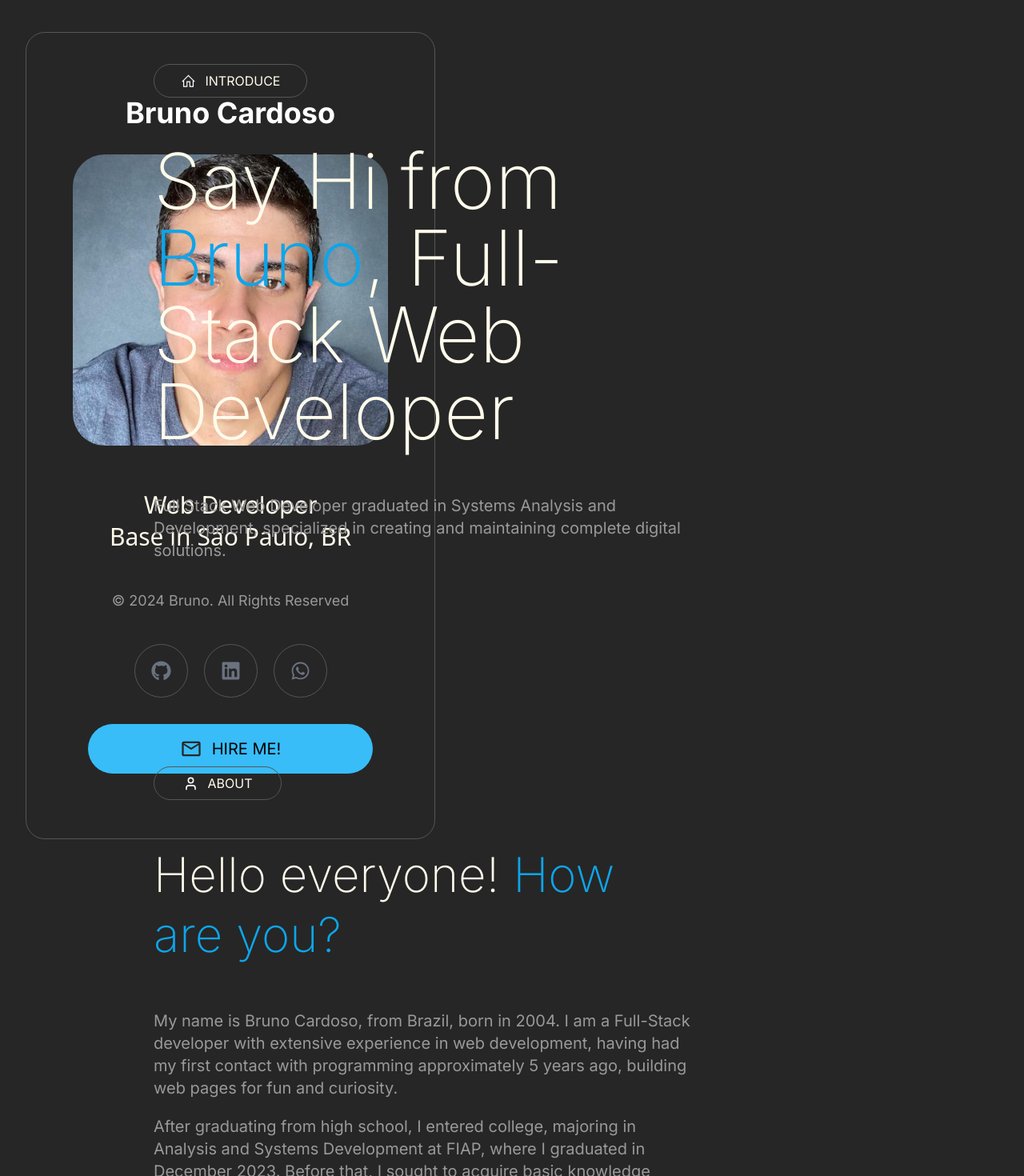
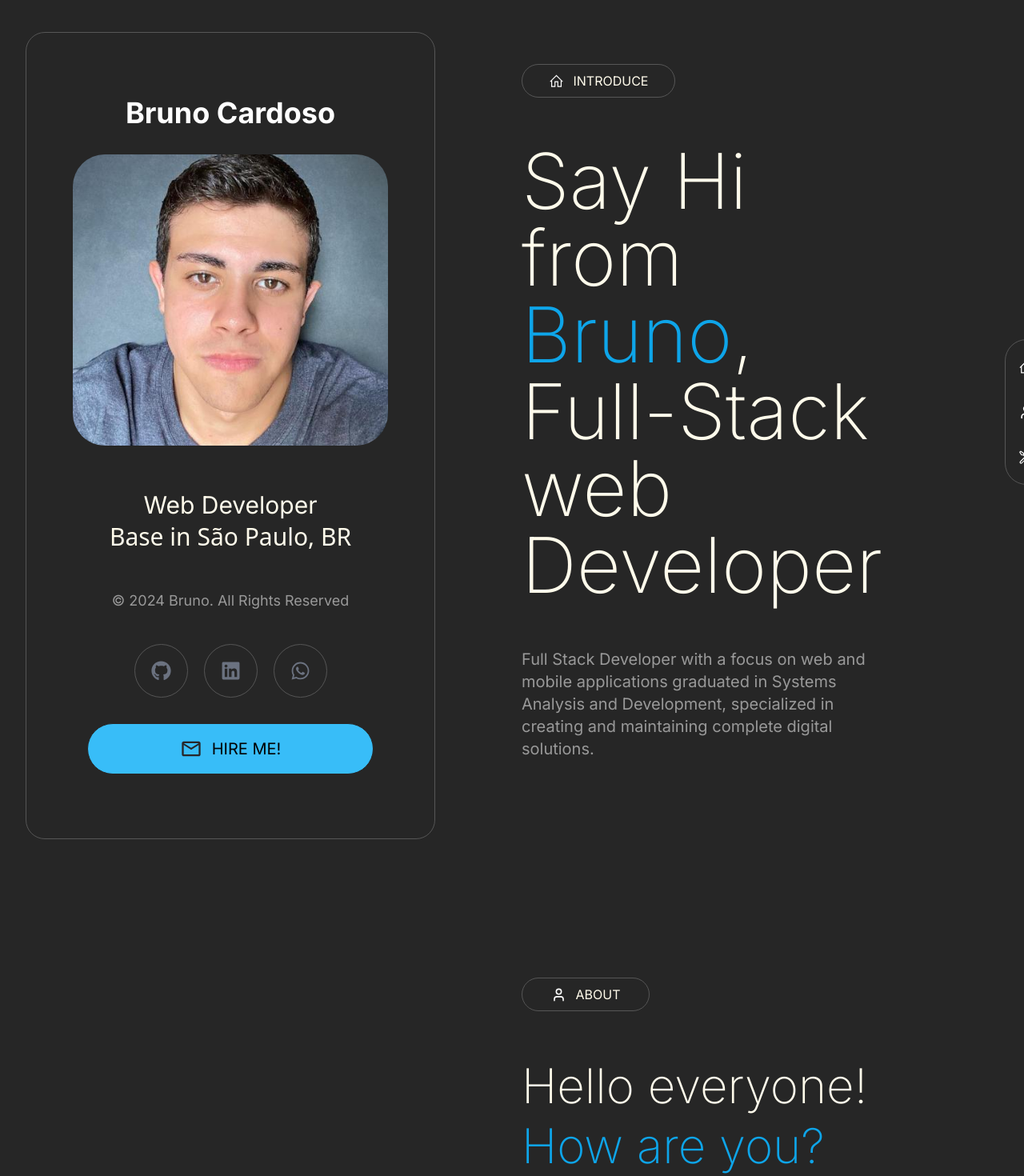
Before and after one commit to BrunoCardoso02/Portfolio, a Next.js app: page / in a window 1280 px wide. Shown: the top 1470 px of the page at 80% size. Built offline with nearby package versions, Linux system fonts and the light colour scheme.

Commit message:
navbar created

```diff
--- a/package.json
+++ b/package.json
@@ -14,12 +14,14 @@
     "npm": "^10.4.0",
     "react": "^18",
     "react-dom": "^18",
-    "react-icons": "^5.0.1"
+    "react-icons": "^5.0.1",
+    "react-scroll": "^1.9.0"
   },
   "devDependencies": {
     "@types/node": "^20",
     "@types/react": "^18",
     "@types/react-dom": "^18",
+    "@types/react-scroll": "^1.8.10",
     "autoprefixer": "^10.0.1",
     "eslint": "^8",
     "eslint-config-next": "14.1.0",
--- a/src/app/layout.tsx
+++ b/src/app/layout.tsx
@@ -7,8 +7,8 @@ const interSans = Inter({
 })
 
 export const metadata: Metadata = {
-  title: "Create Next App",
-  description: "Generated by create next app",
+  title: "Bruno - Personal Portfolio",
+  description: "Personal portfolio created by me",
 };
 
 export default function RootLayout({
--- a/src/app/page.tsx
+++ b/src/app/page.tsx
@@ -1,14 +1,13 @@
 import CardProfile from "@/components/CardProfile";
-import AboutMeSection from '@/components/AboutMeSection'
+import AboutMeSection from '@/components/AboutMeSection';
+import NavBarContainer from "@/components/NavBarContainer"
 
 export default function Home() {
   return (
-    <section className="h-full w-full flex flex-row bg-primary-gray px-8 py-10">
+    <section id="start" className="h-full w-full flex flex-row gap-20 bg-primary-gray px-8 py-10">
       <CardProfile/>
       <AboutMeSection/>
-      <div className="h-full w-72">
-
-      </div>
+      <NavBarContainer/>
     </section>
 
   );
--- a/src/components/AboutMeSection.jsx
+++ b/src/components/AboutMeSection.jsx
@@ -3,20 +3,20 @@ import { LiaHomeSolid } from "react-icons/lia";
 import { VscTools } from "react-icons/vsc";
 import Image from "next/image";
 import Reactlogo from "@/assets/React_Logo_SVG.svg";
-import { SiStyledcomponents } from "react-icons/si";
 import FigmaLogo from "@/assets/Figma-logo.svg";
 import TailwindLogo from "@/assets/tailwind-css-2.svg";
 import NodeLogo from "@/assets/Node.js_logo.svg";
 import ExpressLogo from "@/assets/3db5d2f118206486f17bc7325886c735.svg";
 import PostgreLogo from "@/assets/Postgresql_elephant.svg";
 import StyledComponentsLogo from "@/assets/styled-components-1.svg";
-import NextJsLogo from "@/assets/nextjs-2.svg"
+import NextJsLogo from "@/assets/nextjs-2.svg";
+
 
 
 export default function AboutMeSection() {
   return (
-    <section className="w-abou-me-container  h-full  relative ml-auto px-40 py-10" >
-      <header className="flex flex-col gap-14 mb-64">
+    <section className="w-about-me-container h-full ml-second-custom-margin py-10 px-5" >
+      <header className="flex flex-col gap-14 mb-48">
         <div className="w-48 p-2 border border-second-gray rounded-full flex flex-row gap-3 items-center justify-center">
           <i>
             <LiaHomeSolid color="#fff" size={19} />
@@ -26,13 +26,13 @@ export default function AboutMeSection() {
           </h3>
         </div>
         <h1 className="text-8xl text-amber-50 text-wrap font-hairline  ">
-          Say Hi from <span className="text-sky-500">Bruno</span>, Full-Stack Web Developer
+          Say Hi from <span className="text-sky-500">Bruno</span>, Full-Stack web Developer
         </h1>
         <p className="text-third-gray text-xl">
-          Full Stack Web Developer graduated in Systems Analysis and Development, specialized in creating and maintaining complete digital solutions.
+          Full Stack Developer with a focus on web and mobile applications graduated in Systems Analysis and Development, specialized in creating and maintaining complete digital solutions.
         </p>
       </header>
-      <section className="flex flex-col gap-14 mb-64">
+      <section id="about" className="flex flex-col gap-14 mb-48 py-20">
         <div className="w-40 p-2 border border-second-gray rounded-full flex flex-row gap-3 items-center justify-center">
           <i>
             <LuUser color="#fff" size={19} />
@@ -52,7 +52,7 @@ export default function AboutMeSection() {
           <p>In my free time, I enjoy watching football, movies, series, listening to music, and exploring the vast world of the web.</p>
         </div>
       </section>
-      <section className="flex flex-col gap-14 mb-64">
+      <section id="skills" className="flex flex-col gap-14 mb-48 py-20">
         <div className="w-40 p-2 border border-second-gray rounded-full flex flex-row gap-3 items-center justify-center">
           <i>
             <VscTools color="#fff" size={19} />
@@ -97,7 +97,7 @@ export default function AboutMeSection() {
               <figure className="h-40 w-32">
                 <Image src={NodeLogo} alt="React Logo" className="h-full w-full"/>
               </figure>
-              <p className="text-sky-500 text-2xl">90%</p>
+              <p className="text-sky-500 text-2xl">97%</p>
             </div>
             <span className="m-auto text-white text-xl">NodeJS</span>
           </div>
@@ -106,7 +106,7 @@ export default function AboutMeSection() {
               <figure className="h-40 w-32">
                 <Image src={ExpressLogo} alt="React Logo" className="h-full w-full"/>
               </figure>
-              <p className="text-sky-500 text-2xl">89%</p>
+              <p className="text-sky-500 text-2xl">90%</p>
             </div>
             <span className="m-auto text-white text-xl">ExpressJS</span>
           </div>
--- /dev/null
+++ b/src/components/NavBarContainer.jsx
@@ -0,0 +1,20 @@
+import { LuUser } from "react-icons/lu";
+import { LiaHomeSolid } from "react-icons/lia";
+import { VscTools } from "react-icons/vsc";
+import Link from "next/link";
+
+
+
+export default function NavBarContainer(){
+    return(
+        <aside className="w-40 flex flex-col items-center ml-20">
+            <nav className="mt-96 fixed">
+                <ul className="px-4 py-6 border border-second-gray rounded-full flex flex-col gap-9">
+                    <li><Link href="/#start" ><i className="text-white hover:text-sky-500 duration-150"><LiaHomeSolid size={20}/></i></Link></li>
+                    <li><Link href="/#about"><i className="text-white hover:text-sky-500 duration-150"><LuUser size={20}/></i></Link></li>
+                    <li><Link href="/#skills"><i className="text-white hover:text-sky-500 duration-150"><VscTools size={20}/></i></Link></li>
+                </ul>
+            </nav>
+        </aside>
+    )
+}
--- a/tailwind.config.ts
+++ b/tailwind.config.ts
@@ -15,13 +15,14 @@ const config: Config = {
       },
       width: {
         'profile-container': '32rem',
-        'abou-me-container': '75rem'
+        'about-me-container': '65rem'
       },
       borderRadius: {
         'profile-image': '40px'
       },
       margin: {
-        'customMargin': '200px'
+        'primary-custom-margin': '200px',
+        'second-custom-margin': '600px'
       },
       fontWeight: {
         thin: '100',
@@ -33,7 +34,6 @@ const config: Config = {
         semibold: '600',
         bold: '700',
         extrabold: '800',
-        'extra-bold': '800',
         black: '900',
       }
     },
```
Also changed, not shown: 1 other file (tests, documents, lock files or other folders).
